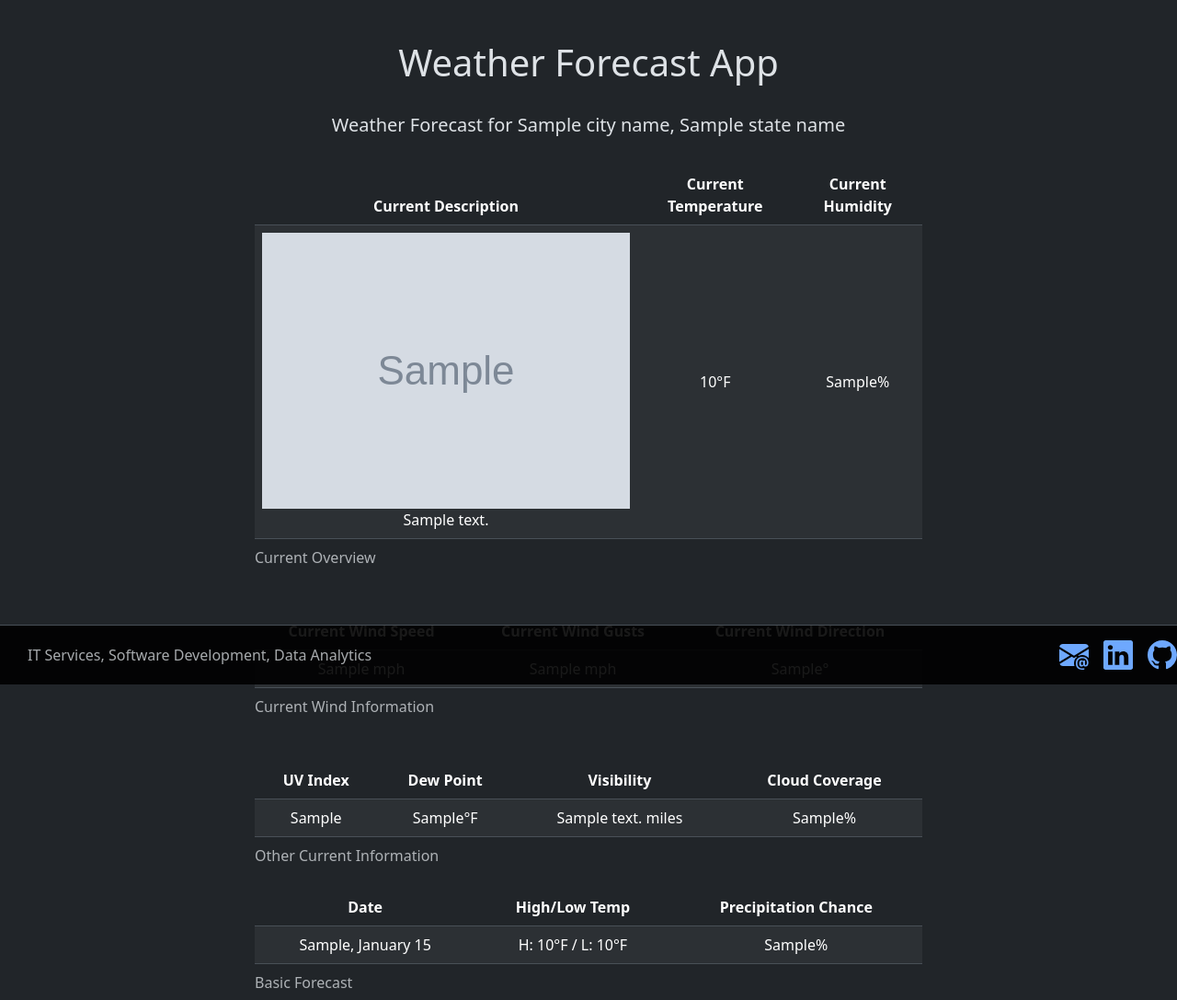
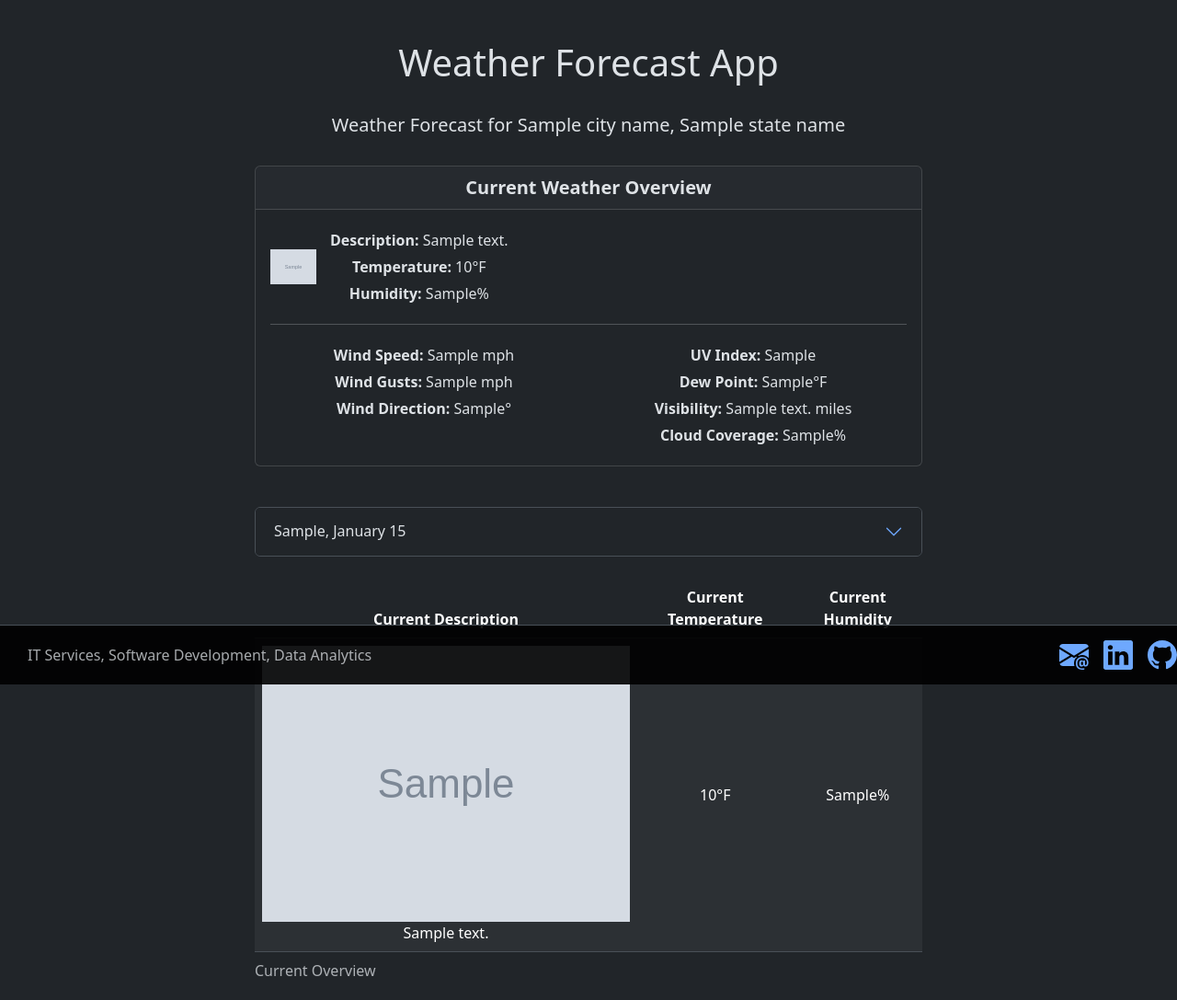
Before and after one commit to BenCritt/profile_workspace_heroku, a Django app: template projects/templates/projects/weather_results.html in a window 1280 px wide. Shown: the part 56-1143 px from the top of the page at 92% size. Run offline with Django 3.2, Linux system fonts and the light colour scheme; the template is opened without the code that fills it: most values are stand-ins (such as "Sample title", 1, 10 or a date in 2020); grey boxes marked "Sample" are stand-in pictures; some libraries are stand-ins or nearby versions.

Commit message:
UX improvements to Weather App display and IT Tools display.

```diff
--- a/projects/templates/projects/it_tools.html
+++ b/projects/templates/projects/it_tools.html
@@ -147,7 +147,7 @@
               <!-- SSL Verification Tool Card -->
               <div class="card iframe-cards" style="width: 100%; max-width: 450px; border: 1px solid #ddd; border-radius: 8px; padding: 20px;">
                   <div class="card-body">
-                      <iframe src="/projects/ssl_check/" style="width: 100%; height: auto; min-height: 500px; border: none;" scrolling="no"></iframe>
+                      <iframe src="/projects/ssl_check/" style="width: 100%; height: auto; min-height: 350px; border: none;" scrolling="no"></iframe>
                       <a href="/projects/ssl_check/" class="btn btn-secondary" style="margin-top: 10px;">Open Full SSL Page</a>
                   </div>
               </div>
@@ -155,7 +155,7 @@
               <!-- IP Address Lookup Tool Card -->
               <div class="card iframe-cards" style="width: 100%; max-width: 450px; border: 1px solid #ddd; border-radius: 8px; padding: 20px;">
                   <div class="card-body">
-                      <iframe src="/projects/ip_tool/" style="width: 100%; height: auto; min-height: 500px; border: none;" scrolling="no"></iframe>
+                      <iframe src="/projects/ip_tool/" style="width: 100%; height: auto; min-height: 350px; border: none;" scrolling="no"></iframe>
                       <a href="/projects/ip_tool/" class="btn btn-secondary" style="margin-top: 10px;">Open Full IP Page</a>
                   </div>
               </div>
@@ -163,7 +163,7 @@
               <!-- DNS Lookup Tool Card -->
               <div class="card iframe-cards" style="width: 100%; max-width: 450px; border: 1px solid #ddd; border-radius: 8px; padding: 20px;">
                   <div class="card-body">
-                      <iframe src="/projects/dns_tool/" style="width: 100%; height: auto; min-height: 500px; border: none;" scrolling="no"></iframe>
+                      <iframe src="/projects/dns_tool/" style="width: 100%; height: auto; min-height: 350px; border: none;" scrolling="no"></iframe>
                       <a href="/projects/dns_tool/" class="btn btn-secondary" style="margin-top: 10px;">Open Full DNS Page</a>
                   </div>
               </div>
--- a/projects/templates/projects/weather_results.html
+++ b/projects/templates/projects/weather_results.html
@@ -11,6 +11,34 @@
       }
         .table th {
           text-align: center;     /* Center text alignment for table headers */
+      }
+      .card {
+        margin-bottom: 20px;
+      }
+      .card-header {
+        font-size: 1.25rem;
+        font-weight: bold;
+        background-color: #007bff;
+        color: white;
+      }
+      .card-body p {
+        margin: 5px 0;
+      }
+      .weather-icon {
+        width: 50px;
+        margin-right: 10px;
+      }
+      hr {
+        border: 0;
+        height: 1px;
+        background-color: #ddd;
+      }
+      .accordion-body p {
+        margin-bottom: 10px;
+      }
+      .weather-icon {
+        width: 50px;
+        margin-right: 15px;
       }
       </style>
       {% endblock styles %}
@@ -32,6 +60,67 @@
         <br>
           <!-- Container for the weather data tables. -->
           <div class = "container" style = "width: 100%; max-width: 750px;">
+          <!-- Display current weather information within a card. -->
+          {% if current_weather_report %}
+          <div class="card">
+            <div class="card-header">
+              Current Weather Overview
+            </div>
+            <div class="card-body">
+              <!-- Loop through current weather report -->
+              {% for current in current_weather_report %}
+              <div class="d-flex align-items-center mb-3">
+                <img src="{{ current.icon_url_current }}" alt="Weather Icon" class="weather-icon">
+                <div>
+                  <p><strong>Description:</strong> {{ current.current_description }}</p>
+                  <p><strong>Temperature:</strong> {{ current.current_temperature }}°F</p>
+                  <p><strong>Humidity:</strong> {{ current.current_humidity }}%</p>
+                </div>
+              </div>
+              <hr>
+              <div class="row">
+                <div class="col-md-6">
+                  <p><strong>Wind Speed:</strong> {{ current.current_wind_speed }} mph</p>
+                  <p><strong>Wind Gusts:</strong> {{ current.current_wind_gust }} mph</p>
+                  <p><strong>Wind Direction:</strong> {{ current.current_wind_direction }}°</p>
+                </div>
+                <div class="col-md-6">
+                  <p><strong>UV Index:</strong> {{ current.current_uv }}</p>
+                  <p><strong>Dew Point:</strong> {{ current.current_dew }}°F</p>
+                  <p><strong>Visibility:</strong> {{ current.current_visibility }} miles</p>
+                  <p><strong>Cloud Coverage:</strong> {{ current.current_cloud }}%</p>
+                </div>
+              </div>
+              {% endfor %}
+            </div>
+          </div>
+          {% endif %}
+          <br>
+          <!-- Display weather forcast inside an accordion. -->
+          <div class="accordion" id="dailyForecastAccordion">
+            {% for day in daily_forecast %}
+            <div class="accordion-item">
+              <h2 class="accordion-header" id="heading{{ forloop.counter }}">
+                <button class="accordion-button collapsed" type="button" data-bs-toggle="collapse" data-bs-target="#collapse{{ forloop.counter }}" aria-expanded="false" aria-controls="collapse{{ forloop.counter }}">
+                  {{ day.day_of_week }}, {{ day.date|date:"F d" }}
+                </button>
+              </h2>
+              <div id="collapse{{ forloop.counter }}" class="accordion-collapse collapse" aria-labelledby="heading{{ forloop.counter }}" data-bs-parent="#dailyForecastAccordion">
+                <div class="accordion-body">
+                  <p><strong>High Temp:</strong> {{ day.high_temp }}°F</p>
+                  <p><strong>Low Temp:</strong> {{ day.low_temp }}°F</p>
+                  <p><strong>Precipitation Chance:</strong> {{ day.precipitation_chance }}%</p>
+                  <p><strong>Forecast Summary:</strong> {{ day.summary }}</p>
+                  <p><strong>Morning Temp:</strong> {{ day.morn_temp }}°F</p>
+                  <p><strong>Day Temp:</strong> {{ day.day_temp }}°F</p>
+                  <p><strong>Evening Temp:</strong> {{ day.eve_temp }}°F</p>
+                  <p><strong>Night Temp:</strong> {{ day.night_temp }}°F</p>
+                </div>
+              </div>
+            </div>
+            {% endfor %}
+          </div>
+          <br>
           <!-- Display current weather information if available. -->
           {% if current_weather_report %}
           <table class="table table-striped">
```
